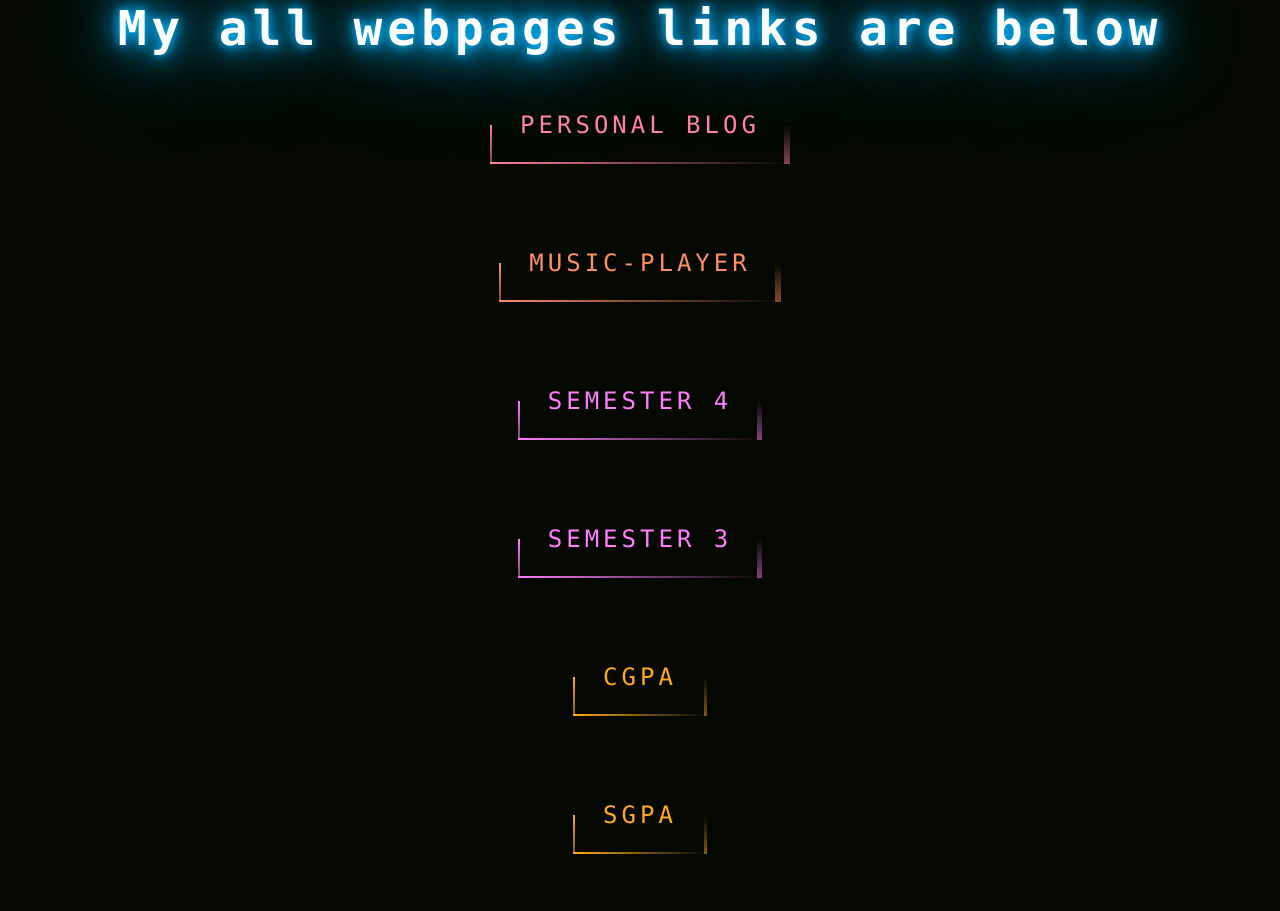
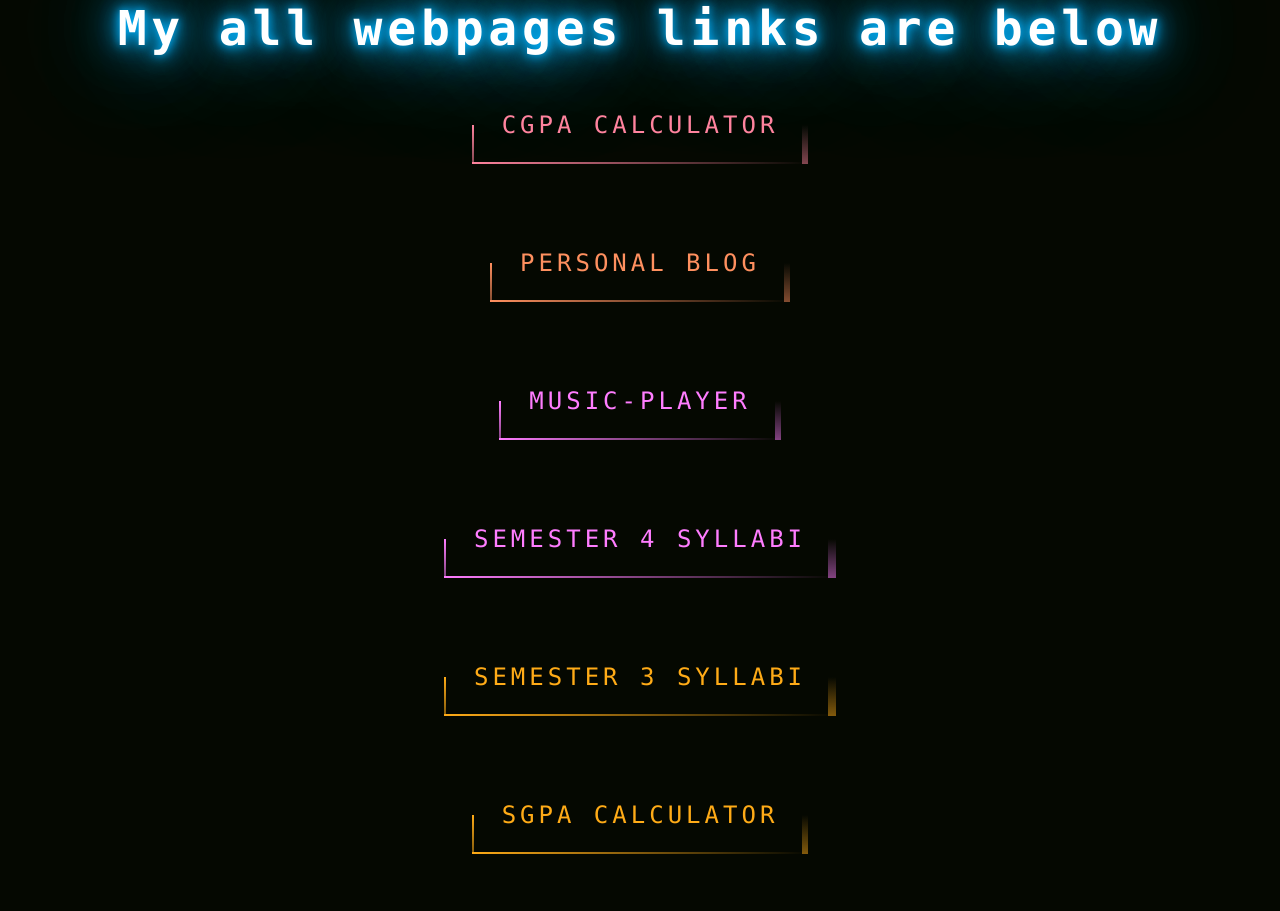
Before and after one commit to gokulrajalp/All-github-pages-links, a plain HTML site: page index.html in a window 1280 px wide. Shown: the top 911 px of the page. Drawn offline with Linux system fonts and the light colour scheme.

Commit message:
Added the Projects

```diff
--- a/index.html
+++ b/index.html
@@ -26,6 +26,15 @@
 	</div>
 
 
+	<a href="https://gokulrajalp.github.io/cgpaV2/" target="_blanck">
+		<span></span>
+		<span></span>
+		<span></span>
+		<span></span>
+		CGPA Calculator
+
+	</a>
+
 	<a href="https://gokulrajalp.github.io/" target="_blanck">
 		<span></span>
 		<span></span>
@@ -47,7 +56,7 @@
 		<span></span>
 		<span></span>
 		<span></span>
-		SEMESTER 4
+		SEMESTER 4 Syllabi
 	</a>
 
 	<a href="https://gokulrajalp.github.io/semester_3" target="_blanck">
@@ -55,25 +64,18 @@
 		<span></span>
 		<span></span>
 		<span></span>
-		SEMESTER 3
+		SEMESTER 3 Syllabi
 	</a>
 
 
-	<a href="https://gokulrajalp.github.io/cgpa/" target="_blanck">
-		<span></span>
-		<span></span>
-		<span></span>
-		<span></span>
-		CGPA
 
-	</a>
 
 	<a href="https://gokulrajalp.github.io/sgpa" target="_blanck">
 		<span></span>
 		<span></span>
 		<span></span>
 		<span></span>
-		SGPA
+		SGPA Calculator
 
 	</a>
 
```
